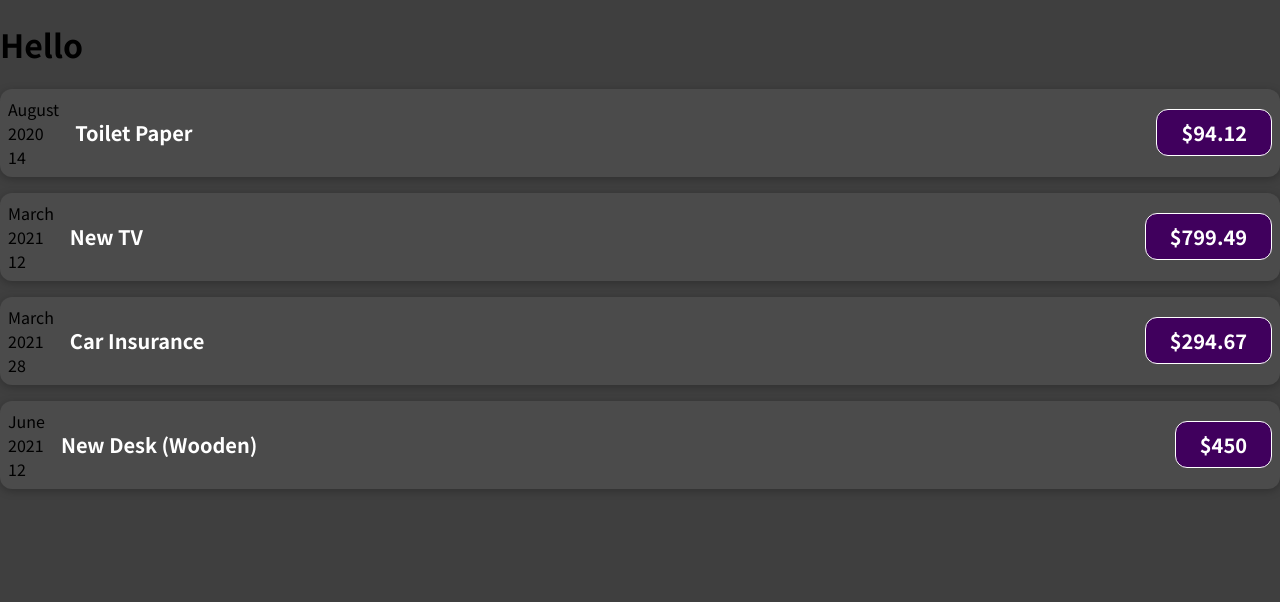
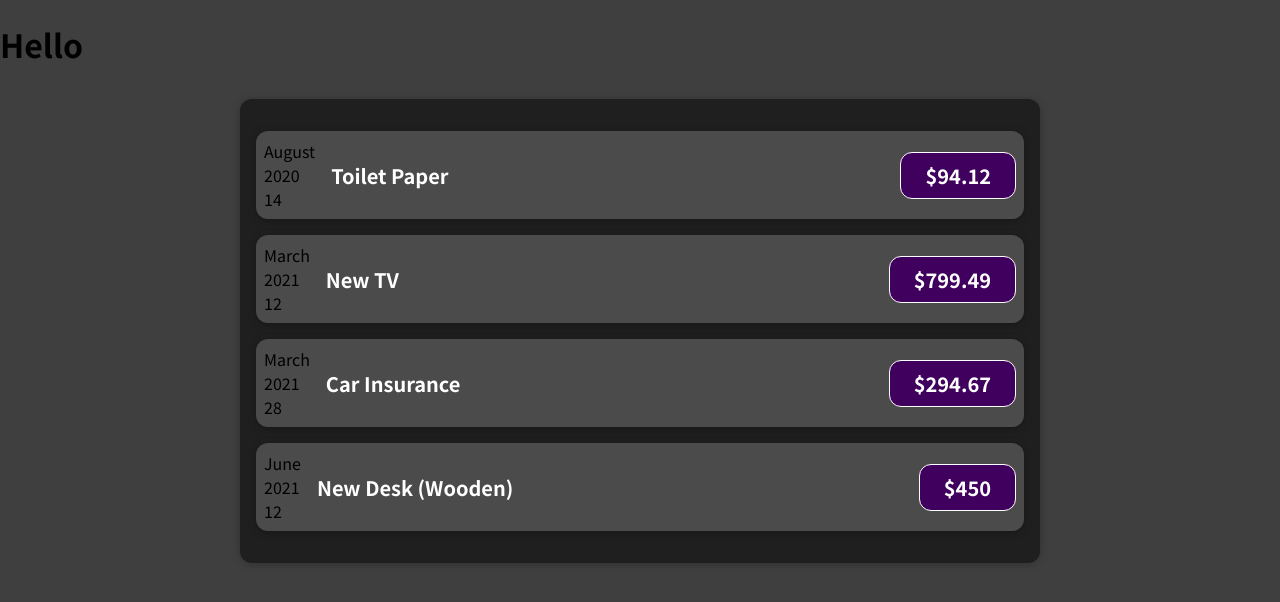
Before and after one commit to Ana-Vartasashvili/expense-tracker-app, a React (Create React App) app: page / in a window 1280 px wide. Shown: the top 602 px of the page. Built offline with nearby package versions, Linux system fonts and the light colour scheme.

Commit message:
create and style expenses component

```diff
--- a/src/App.js
+++ b/src/App.js
@@ -1,4 +1,5 @@
 import ExpenseItem from "./components/ExpenseItem";
+import Expenses from "./components/Expenses";
 
 function App() {
   const expenses = [
@@ -26,26 +27,7 @@
   return (
     <div>
       <h1>Hello</h1>
-      <ExpenseItem
-        title={expenses[0].title}
-        amount={expenses[0].amount}
-        date={expenses[0].date}
-      ></ExpenseItem>
-      <ExpenseItem
-        title={expenses[1].title}
-        amount={expenses[1].amount}
-        date={expenses[1].date}
-      ></ExpenseItem>
-      <ExpenseItem
-        title={expenses[2].title}
-        amount={expenses[2].amount}
-        date={expenses[2].date}
-      ></ExpenseItem>
-      <ExpenseItem
-        title={expenses[3].title}
-        amount={expenses[3].amount}
-        date={expenses[3].date}
-      ></ExpenseItem>
+      <Expenses expenses={expenses} />
     </div>
   );
 }
--- /dev/null
+++ b/src/components/Expenses.css
@@ -0,0 +1,9 @@
+.expenses {
+  padding: 1rem;
+  background-color: rgb(31, 31, 31);
+  margin: 2rem auto;
+  width: 50rem;
+  max-width: 95%;
+  border-radius: 12px;
+  box-shadow: 0 1px 8px rgba(0, 0, 0, 0.25);
+}
--- /dev/null
+++ b/src/components/Expenses.js
@@ -0,0 +1,32 @@
+import ExpenseItem from "./ExpenseItem";
+import "./Expenses.css";
+
+function Expenses(props) {
+  const { expenses } = props;
+  return (
+    <div className="expenses">
+      <ExpenseItem
+        title={expenses[0].title}
+        amount={expenses[0].amount}
+        date={expenses[0].date}
+      ></ExpenseItem>
+      <ExpenseItem
+        title={expenses[1].title}
+        amount={expenses[1].amount}
+        date={expenses[1].date}
+      ></ExpenseItem>
+      <ExpenseItem
+        title={expenses[2].title}
+        amount={expenses[2].amount}
+        date={expenses[2].date}
+      ></ExpenseItem>
+      <ExpenseItem
+        title={expenses[3].title}
+        amount={expenses[3].amount}
+        date={expenses[3].date}
+      ></ExpenseItem>
+    </div>
+  );
+}
+
+export default Expenses;
```
